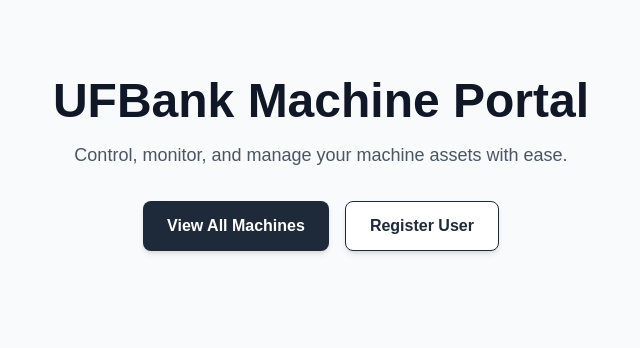
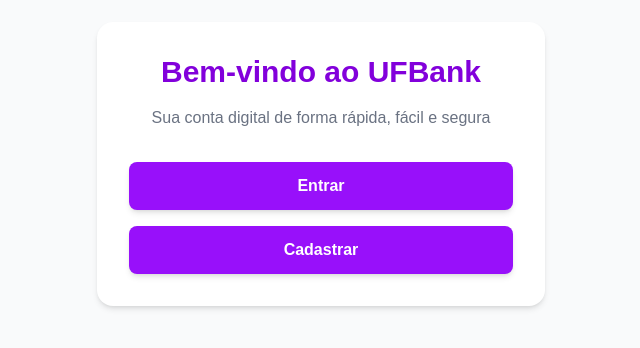
Before and after one commit to costagguilherme/ufbank-matc84, a Next.js app: page / in a window 1280 px wide. Shown: the part 236-584 px from the top of the page, without its empty margins (319-959 px from the left). Built offline with nearby package versions, Linux system fonts and the light colour scheme.

Commit message:
revert: landing page to original design

```diff
--- a/src/app/page.tsx
+++ b/src/app/page.tsx
@@ -1,31 +1,29 @@
 "use client";
 
 import { useRouter } from "next/navigation";
-import Button from "../components/atoms/Button";
+import FormButton from "../components/molecules/FormButton";
 
 export default function HomePage() {
   const router = useRouter();
 
   return (
-    <div className="flex flex-col items-center justify-center min-h-screen bg-gray-50">
-      <div className="text-center">
-        <h1 className="text-5xl font-bold text-gray-900 mb-4">
-          UFBank Machine Portal
+    <div className="flex flex-col items-center justify-center min-h-screen bg-gray-50 px-4">
+      <div className="bg-white p-8 rounded-2xl shadow-md w-full max-w-md text-center">
+        <h1 className="text-3xl font-bold text-purple-700 mb-4">
+          Bem-vindo ao UFBank
         </h1>
-        <p className="text-lg text-gray-600 mb-8">
-          Control, monitor, and manage your machine assets with ease.
+        <p className="text-gray-500 mb-8">
+          Sua conta digital de forma rápida, fácil e segura
         </p>
 
-        <div className="flex justify-center gap-4">
-          <Button
-            label="View All Machines"
-            onClick={() => router.push("/machines")}
-            variant="primary"
+        <div className="flex flex-col gap-4">
+          <FormButton
+            label="Entrar"
+            onClick={() => router.push("/login")}
           />
-          <Button
-            label="Register User"
+          <FormButton
+            label="Cadastrar"
             onClick={() => router.push("/register")}
-            variant="secondary"
           />
         </div>
       </div>
--- a/src/components/atoms/Button.tsx
+++ b/src/components/atoms/Button.tsx
@@ -2,22 +2,14 @@ interface ButtonProps {
   type?: "submit" | "button";
   label: string;
   onClick?: () => void;
-  variant?: "primary" | "secondary";
 }
 
-export default function Button({ type = "submit", label, onClick, variant = "primary" }: ButtonProps) {
-  const baseClasses = "px-6 py-3 font-semibold rounded-lg shadow-md transition-colors duration-300 focus:outline-none focus:ring-2 focus:ring-gray-400 focus:ring-offset-1";
-
-  const primaryClasses = "bg-gray-800 text-white hover:bg-gray-900";
-  const secondaryClasses = "bg-white text-gray-800 border border-gray-800 hover:bg-gray-100";
-
-  const classes = `${baseClasses} ${variant === "primary" ? primaryClasses : secondaryClasses}`;
-
+export default function Button({ type = "submit", label, onClick }: ButtonProps) {
   return (
     <button
       type={type}
       onClick={onClick}
-      className={classes}
+      className="px-6 py-3 bg-purple-600 text-white font-semibold rounded-lg shadow-md hover:bg-purple-700 transition-colors duration-300 focus:outline-none focus:ring-2 focus:ring-purple-400 focus:ring-offset-1"
     >
       {label}
     </button>
```
